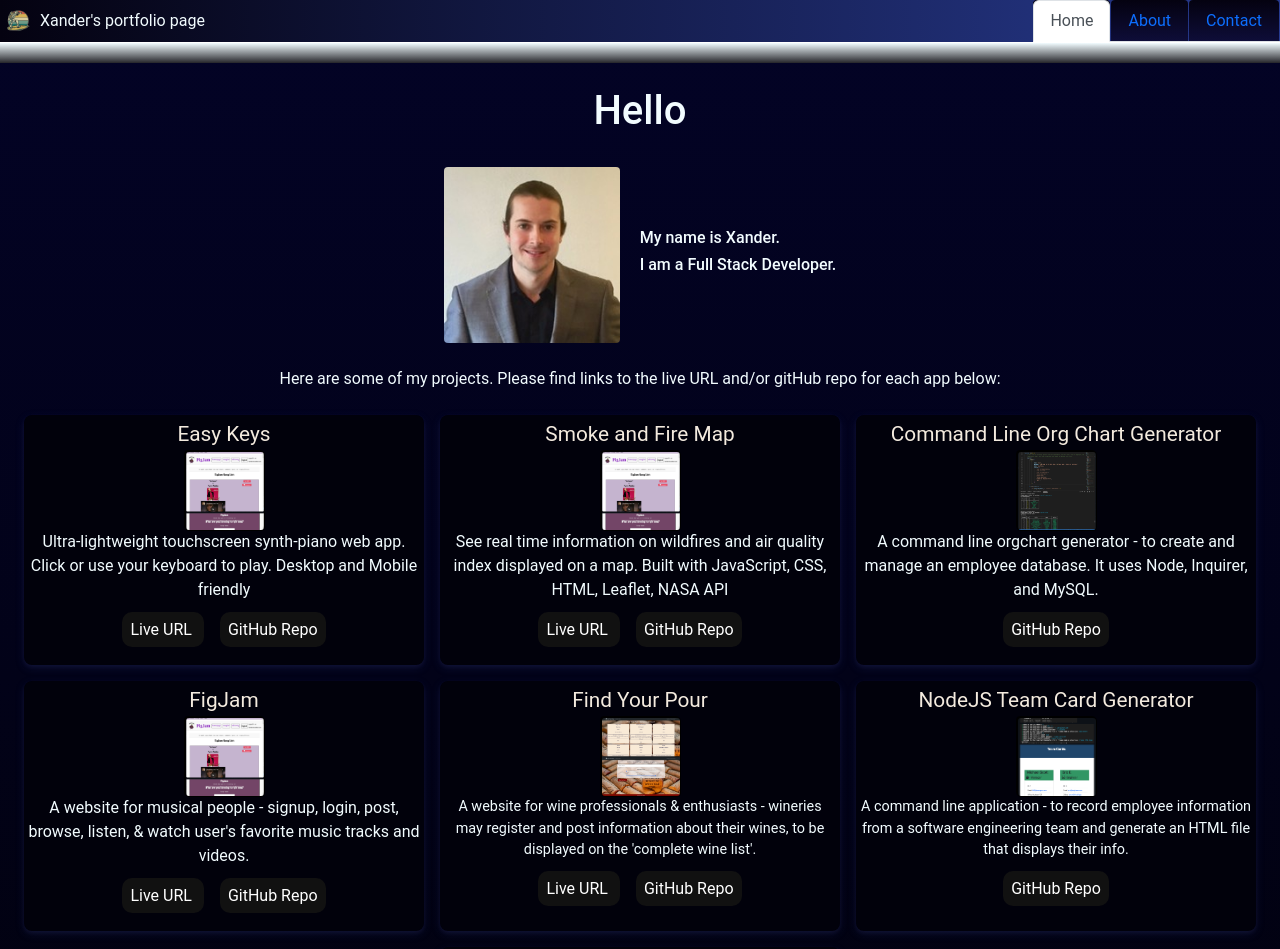
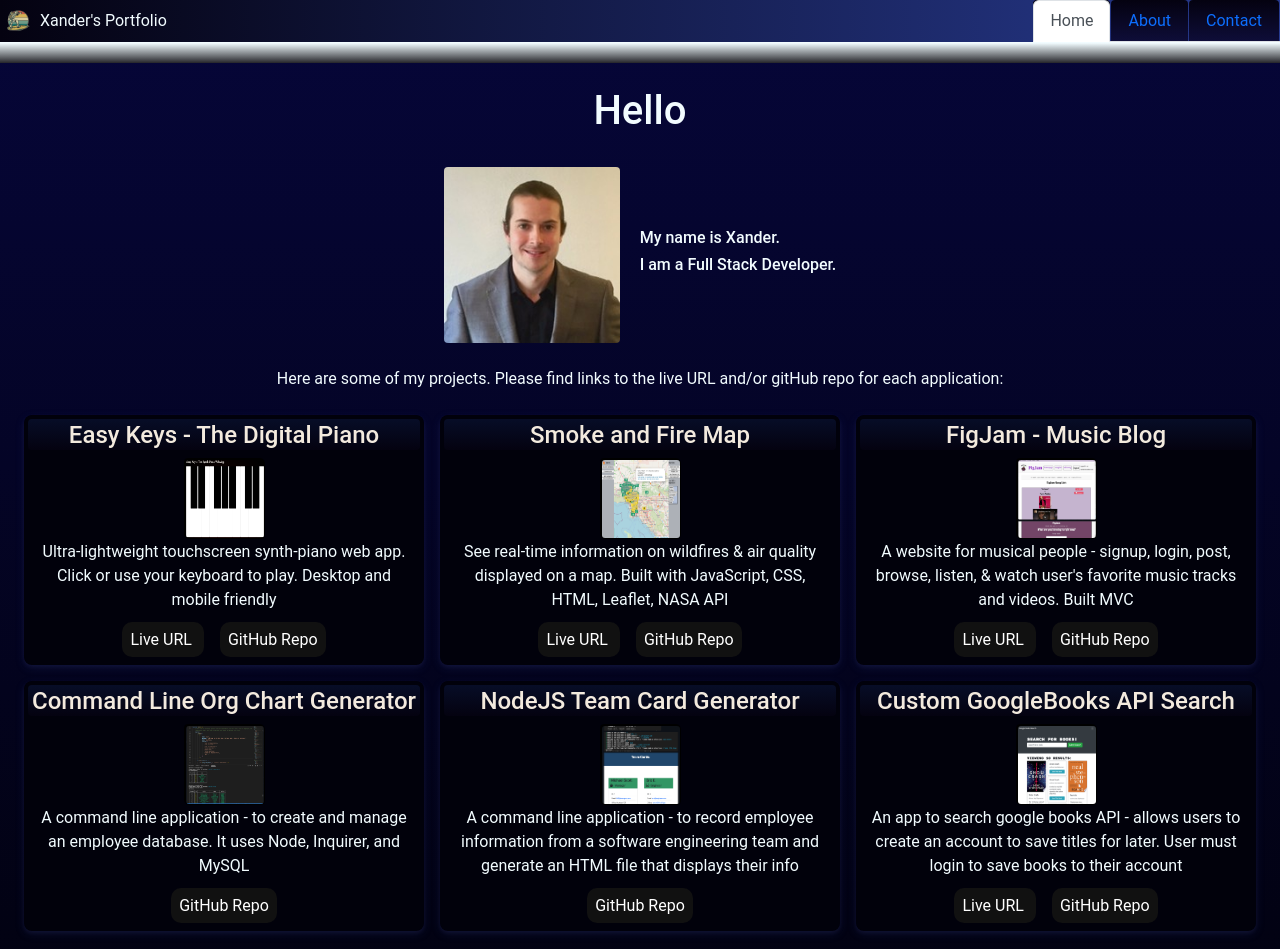
Before and after one commit to xnd0/portfolio-2022, a React (Create React App) app: page / in a window 1280 px wide. Shown: the top 949 px of the page. Built offline with nearby package versions, Linux system fonts and the light colour scheme.

Commit message:
improved app card format

```diff
--- a/src/components/Footer.js
+++ b/src/components/Footer.js
@@ -7,12 +7,12 @@ export default function Footer() {
     return (
         <div class="light-text center footer">
           <div>
-            <img class="logo"src={gitLogo} alt="gitHub cat logo"/> <a href="https://github.com/xnd0"> https://github.com/xnd0</a>
+            <img class="logo"src={gitLogo} alt="gitHub cat logo"/> <a href="https://github.com/xnd0" className='glow-on-hover'> https://github.com/xnd0</a>
           </div>
           <br></br>
           <div>
           <img class="logo"src={emailLogo} alt="email envelope logo"/>
-            <a href="mailto:xdrcode@gmail.com"> xdrcode@gmail.com</a>
+            <a href="mailto:xdrcode@gmail.com" className='glow-on-hover'> xdrcode@gmail.com</a>
           </div>
           <div class="vertical-fade"></div>
         </div>
--- a/src/components/NavTabs.js
+++ b/src/components/NavTabs.js
@@ -11,7 +11,7 @@ function NavTabs({ currentPage, handlePageChange }) {
       {/* </div> */}
 
       <div class="light-text">
-        <img class="logo" src={spacesurfer} alt="spaceman surfing" /> Xander's portfolio page
+        <img class="logo" src={spacesurfer} alt="spaceman surfing" /> Xander's Portfolio
       </div>
 
       <ul className="nav nav-tabs center">
--- a/src/components/pages/About.js
+++ b/src/components/pages/About.js
@@ -22,7 +22,7 @@ export default function About() {
         <br></br>
         <br></br>
         <div className='intro-words-2'>
-          JavaScript · Python · React · CSS3 · HTML5 · SQL · MongoDB · Express · Bootstrap · HandlebarsJS · jQuery · Sequelize · GraphQL · Node
+          JavaScript · Python · React · CSS3 · HTML5 · Express · Bootstrap · HandlebarsJS · jQuery · Sequelize · GraphQL · MongoDB · SQL · Node
         </div>
         <br></br>
       </p>
--- a/src/components/pages/Home.js
+++ b/src/components/pages/Home.js
@@ -3,8 +3,8 @@ import miniProfile from './miniProfile.jpg'
 import tcg from './img/teamcardgen.png'
 import figjam from './img/figjam.png'
 import gbooks from './img/booksearch.png'
-import pour from './img/findpour.png'
-import awty from './img/arewethereyet.png'
+import easy from './img/easykeys.png'
+import fire from './img/firemap.png'
 import orgchart from './img/orgchartgen.png'
 
 export default function Home() {
@@ -27,78 +27,84 @@ export default function Home() {
       </div>
       <br></br>
       <div className='intro-words-2'>
-        <p>Here are some of my projects. Please find links to the live URL and/or gitHub repo for each app below:</p>
+        <p>Here are some of my projects. Please find links to the live URL and/or gitHub repo for each application:</p>
       </div>
 
       <div class="flex">
 
         {/* <a href="https:// Easy Keys "> */}
+          <section class="app-card">
+            <div class="app-title">
+            <h4>Easy Keys - The Digital Piano</h4>
+            </div>
+            <section>
+              <div class="app-img app-card-content">
+                <img src={easy} alt="easy keys screenshot" class="app-img" />
+              </div>
+              <p class="light-text app-card-text">
+                Ultra-lightweight touchscreen synth-piano web app. Click or use your keyboard to play. Desktop and mobile friendly
+              </p>
+            </section>
+            <a href="https://xnd0.github.io/Easy_Keys/" className='glow-on-hover'> Live URL </a>
+            <a href="https://github.com/xnd0/Easy_Keys" className='glow-on-hover'> GitHub Repo </a>
+          </section>
+
+        {/* <a href="WEST Coast smoke and FIRE"> */}
         <a href="https://github.com/xnd0/FigJam">
           <section class="app-card">
-            <div class="app-title"> Easy Keys </div>
+            <div class="app-title">
+            <h4>Smoke and Fire Map</h4>
+            </div>
+            <section>
+              <div class="app-img app-card-content">
+                <img src={fire} alt="smoke and fire app screenshot" class="app-img" />
+              </div>
+              <p class="light-text app-card-text">
+                See real-time information on wildfires & air quality displayed on a map. Built with JavaScript, CSS, HTML, Leaflet, NASA API
+              </p>
+            </section>
+            <a href="https://xnd0.github.io/westcoast-firemap/" className='glow-on-hover'> Live URL </a>
+            <a href="https://github.com/xnd0/westcoast-firemap" className='glow-on-hover'> GitHub Repo </a>
+          </section>
+        </a>
+
+        {/* <a href="https://supermarche-fromage-49994.herokuapp.com/"> */}
+        <a href="https://github.com/xnd0/FigJam">
+          <section class="app-card">
+            <div class="app-title">
+            <h4>FigJam - Music Blog</h4>
+            </div>
             <section>
               <div class="app-img app-card-content">
                 <img src={figjam} alt="figjam app screenshot" class="app-img" />
               </div>
-              <p class="light-text">
-                Ultra-lightweight touchscreen synth-piano web app. Click or use your keyboard to play. Desktop and Mobile friendly
+              <p class="light-text app-card-text">
+                A website for musical people - signup, login, post, browse, listen, & watch user's favorite music tracks and videos. Built MVC
               </p>
             </section>
-            <a href="#" className='glow-on-hover'> Live URL </a>
-            <a href="#" className='glow-on-hover'> GitHub Repo </a>
-          </section>
-        </a>
-
-        {/* <a href="WEST Coast smoke and FIRE"> */}
-        <a href="https://github.com/xnd0/FigJam">
-          <section class="app-card">
-            <div class="app-title"> Smoke and Fire Map </div>
-            <section>
-              <div class="app-img app-card-content">
-                <img src={figjam} alt="figjam app screenshot" class="app-img" />
-              </div>
-              <p class="light-text">
-                See real time information on wildfires and air quality index displayed on a map. Built with JavaScript, CSS, HTML, Leaflet, NASA API
-              </p>
-            </section>
-            <a href="#" className='glow-on-hover'> Live URL </a>
-            <a href="#" className='glow-on-hover'> GitHub Repo </a>
+            <a href="https://supermarche-fromage-49994.herokuapp.com/" className='glow-on-hover'> Live URL </a>
+            <a href="https://github.com/xnd0/FigJam" className='glow-on-hover'> GitHub Repo </a>
           </section>
         </a>
 
         {/* <a href="https://github.com/xnd0/CmdLine_OrgChart_12.1"> */}
         <section class="app-card">
-          <div class="app-title"> Command Line Org Chart Generator </div>
+          <div class="app-title">
+          <h4>Command Line Org Chart Generator</h4>
+          </div>
 
           <section>
             <div class="app-img app-card-content">
               <img src={orgchart} alt="orgchart generator screenshot" class="app-img" />
             </div>
-            <p class="light-text">
-              A command line orgchart generator - to create and manage an employee database. It uses Node, Inquirer, and MySQL.
+            <p class="light-text app-card-text">
+              A command line application - to create and manage an employee database. It uses Node, Inquirer, and MySQL
             </p>
           </section>
           <a href="https://github.com/xnd0/CmdLine_OrgChart_12.1" className='glow-on-hover'> GitHub Repo </a>
         </section>
 
-        {/* <a href="https://supermarche-fromage-49994.herokuapp.com/"> */}
-        <a href="https://github.com/xnd0/FigJam">
-          <section class="app-card">
-            <div class="app-title"> FigJam </div>
-            <section>
-              <div class="app-img app-card-content">
-                <img src={figjam} alt="figjam app screenshot" class="app-img" />
-              </div>
-              <p class="light-text">
-                A website for musical people - signup, login, post, browse, listen, & watch user's favorite music tracks and videos.
-              </p>
-            </section>
-            <a href="#" className='glow-on-hover'> Live URL </a>
-            <a href="#" className='glow-on-hover'> GitHub Repo </a>
-          </section>
-        </a>
-
-        <a href="https://fierce-wildwood-04718.herokuapp.com/">
+        {/* <a href="https://fierce-wildwood-04718.herokuapp.com/">
           <section class="app-card">
             <div class="app-title"> Find Your Pour </div>
             <section>
@@ -112,7 +118,7 @@ export default function Home() {
             <a href="#" className='glow-on-hover'> Live URL </a>
             <a href="#" className='glow-on-hover'> GitHub Repo </a>
           </section>
-        </a>
+        </a> */}
 
         {/* <a href="https://xnd0.github.io/Are_We_There_Yet_Adventure_App/"> */}
         {/* <a href="https://github.com/xnd0/Are_We_There_Yet_Adventure_App">
@@ -133,39 +139,49 @@ export default function Home() {
 
         <a href="https://github.com/xnd0/Team_Card_Generator_10.3">
           <section class="app-card">
-            <div class="app-title"> NodeJS Team Card Generator </div>
+            <div class="app-title">
+            <h4>NodeJS Team Card Generator</h4>
+            </div>
             <section>
               <div class="app-img app-card-content">
                 <img src={tcg} alt="team card generator screenshot" class="app-img" />
               </div>
-              <p class="light-text smaller-text">
-                A command line application - to record employee information from a software engineering team and generate an HTML file that displays their info.
+              <p class="light-text app-card-text">
+                A command line application - to record employee information from a software engineering team and generate an HTML file that displays their info
               </p>
             </section>
             {/* <a href="#" className='glow-on-hover'> Live URL </a> */}
-            <a href="#" className='glow-on-hover'> GitHub Repo </a>
+            <a href="https://github.com/xnd0/Team_Card_Generator_10.3" className='glow-on-hover'> GitHub Repo </a>
           </section>
         </a>
 
         {/* <a href="https://vast-headland-20181.herokuapp.com/"> */}
         <a href="https://vast-headland-20181.herokuapp.com/">
           <section class="app-card">
-            <div class="app-title"> Custom GoogleBooks API Search </div>
+            <div class="app-title">
+            <h4>Custom GoogleBooks API Search</h4>
+            </div>
             <section>
               <div class="app-img app-card-content">
                 <img src={gbooks} alt="google booksearch screenshot" class="app-img" />
               </div>
-              <p class="light-text">
-                An app to search google books API - allows users to create an account to save titles for later. User must login to save books to their account.
+              <p class="light-text app-card-text">
+                An app to search google books API - allows users to create an account to save titles for later. User must login to save books to their account
               </p>
             </section>
-            <a href="#" className='glow-on-hover'> Live URL </a>
-            <a href="#" className='glow-on-hover'> GitHub Repo </a>
+            <a href="https://vast-headland-20181.herokuapp.com/" className='glow-on-hover'> Live URL </a>
+            <a href="https://github.com/xnd0/Search_GoogleBooks_Api_21.4" className='glow-on-hover'> GitHub Repo </a>
           </section>
         </a>
 
+      </div>
 
+      <br></br>
+
+      <div className='intro-words-2'>
+        <p>For more projects, please click on the link to my gitHub profile in the footer below</p>
       </div>
+
       <br></br>
       <div class="vertical-fade-reverse"></div>
     </div>
--- a/src/style.css
+++ b/src/style.css
@@ -7,7 +7,7 @@ body {
     /* background-color: #25252A; */
     /* background-color: #17173b; */
     /* background-image: linear-gradient(#161640, #080814); */
-    background-image: linear-gradient(#030326, #01010a);
+    background-image: linear-gradient(#060639, #01010a);
 }
 
 a:link {
@@ -46,6 +46,15 @@ a:link {
 .app-title {
     color:rgb(243, 234, 222);
     font-size: 1.3rem;
+    padding-top: 2px;
+    background-image: linear-gradient(rgb(7, 13, 39),rgb(4, 2, 16));
+    border-radius: 4px;
+}
+
+.app-card-text {
+    margin-top: 2px;
+    margin-left: 10px;
+    margin-right: 10px;
 }
 
 .smaller-text {
@@ -96,7 +105,7 @@ a:link {
     /* background-color: rgb(4, 2, 16); */
     /* background-image: linear-gradient(rgb(4, 2, 16), rgb(20, 16, 46)); */
     background-image: linear-gradient(to right, rgb(4, 2, 16), rgb(39, 58, 143));
-    border-bottom: 1px solid white;
+    border-bottom: 1px solid #F2FCFF;
 }
 
 .nav-item {
@@ -162,9 +171,10 @@ a:link {
     background-color: #F2FCFF;
     color: rgb(10, 4, 40);
     z-index: 2;
+    padding-top: 2px;
 }
 
-
+/* Glow on Hover: */
 /* Glow on Hover: */
 .glow-on-hover {
     /* width: 220px;
```
Also changed, not shown: src/components/pages/img/easykeys.png (added), src/components/pages/img/firemap.png (added).
